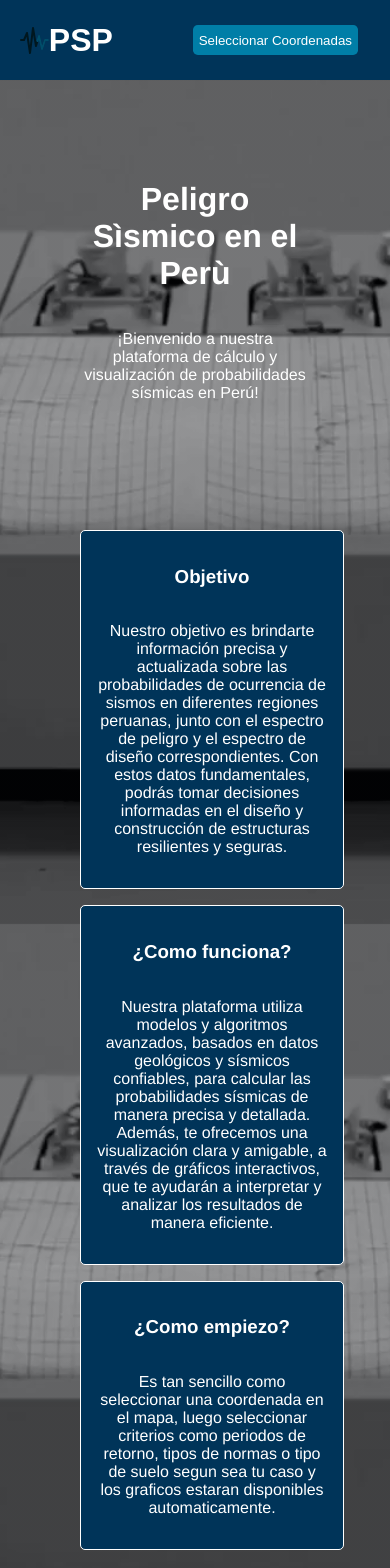
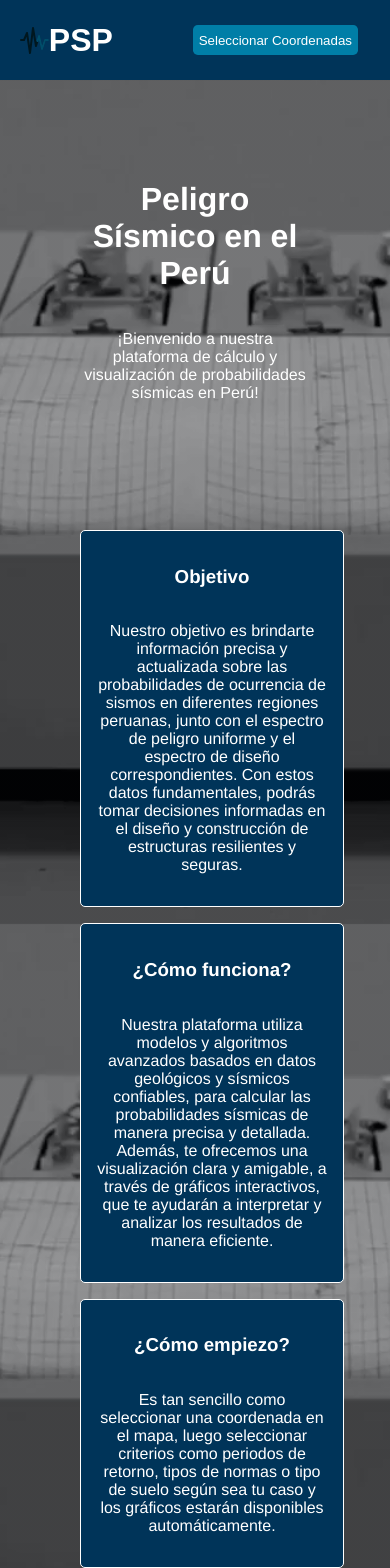
Before and after one commit to deep-skill/psp-web, a React (Vite) app: page / in a window 390 px wide. Shown: the top 1568 px of the page. Built offline with nearby package versions, Linux system fonts and the light colour scheme.

Commit message:
Feature - map view to responsive

```diff
--- a/src/Helpers/texts.js
+++ b/src/Helpers/texts.js
@@ -1,11 +1,11 @@
 export const titles = {
     objetives: 'Objetivo',
-    function: '¿Como funciona?',
-    getStarted: '¿Como empiezo?'
+    function: '¿Cómo funciona?',
+    getStarted: '¿Cómo empiezo?'
 }
 
 export const content = {
-    objetives: 'Nuestro objetivo es brindarte información precisa y actualizada sobre las probabilidades de ocurrencia de sismos en diferentes regiones peruanas, junto con el espectro de peligro y el espectro de diseño correspondientes. Con estos datos fundamentales, podrás tomar decisiones informadas en el diseño y construcción de estructuras resilientes y seguras.',
-    function: 'Nuestra plataforma utiliza modelos y algoritmos avanzados, basados en datos geológicos y sísmicos confiables, para calcular las probabilidades sísmicas de manera precisa y detallada. Además, te ofrecemos una visualización clara y amigable, a través de gráficos interactivos, que te ayudarán a interpretar y analizar los resultados de manera eficiente.',
-    getStarted: 'Es tan sencillo como seleccionar una coordenada en el mapa, luego seleccionar criterios como periodos de retorno, tipos de normas o tipo de suelo segun sea tu caso y los graficos estaran disponibles automaticamente.'
+    objetives: 'Nuestro objetivo es brindarte información precisa y actualizada sobre las probabilidades de ocurrencia de sismos en diferentes regiones peruanas, junto con el espectro de peligro uniforme y el espectro de diseño correspondientes. Con estos datos fundamentales, podrás tomar decisiones informadas en el diseño y construcción de estructuras resilientes y seguras.',
+    function: 'Nuestra plataforma utiliza modelos y algoritmos avanzados basados en datos geológicos y sísmicos confiables, para calcular las probabilidades sísmicas de manera precisa y detallada. Además, te ofrecemos una visualización clara y amigable, a través de gráficos interactivos, que te ayudarán a interpretar y analizar los resultados de manera eficiente.',
+    getStarted: 'Es tan sencillo como seleccionar una coordenada en el mapa, luego seleccionar criterios como periodos de retorno, tipos de normas o tipo de suelo según sea tu caso y los gráficos estarán disponibles automáticamente.'
 }
--- a/src/components/map/Map.module.css
+++ b/src/components/map/Map.module.css
@@ -1,6 +1,7 @@
 .mapContainer {
   display: flex;
   align-items: center;
+  justify-content: center;
   margin-left: -1rem;
   background-color: transparent;
   backdrop-filter: blur(2px);
@@ -37,7 +38,7 @@
   margin-bottom: 0;
   padding: 1rem;
   height: 10rem;
-	width: 10rem;
+  width: 20%;
 }
 .coordinatesContainer button {
   width: 10rem;
@@ -67,3 +68,18 @@
 .coordinatesContainer .lat {
   padding-right: 0.8rem;
 }
+
+@media (max-width: 600px) {
+  .mapContainer {
+    flex-direction: column;
+  }
+
+  .map {
+    height: 50vh;
+    margin-bottom: 1rem;
+  }
+
+  .coordinatesContainer {
+    width: 50%;
+  }
+}
--- a/src/view/landing/Landing.jsx
+++ b/src/view/landing/Landing.jsx
@@ -7,7 +7,7 @@ const Landing = () => {
     <>
       <div className={style.landingContainer}>
         <header>
-          <h1>Peligro Sìsmico en el Perù</h1>
+          <h1>Peligro Sísmico en el Perú</h1>
           <p>
             ¡Bienvenido a nuestra plataforma de cálculo y visualización de
             probabilidades sísmicas en Perú!
```
Lines whose indentation alone changed are shown as unchanged.
